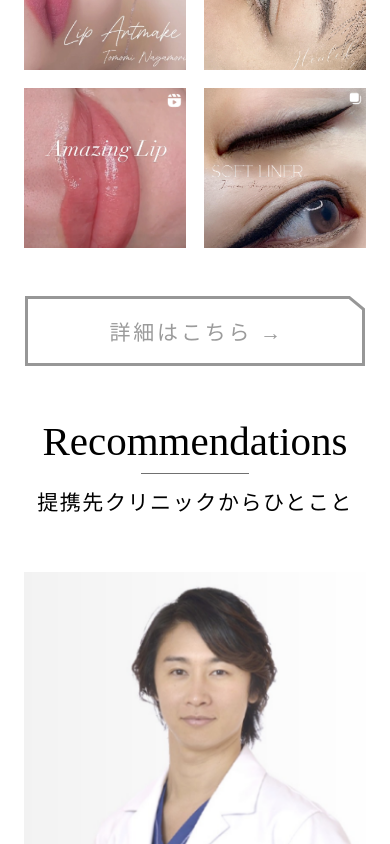
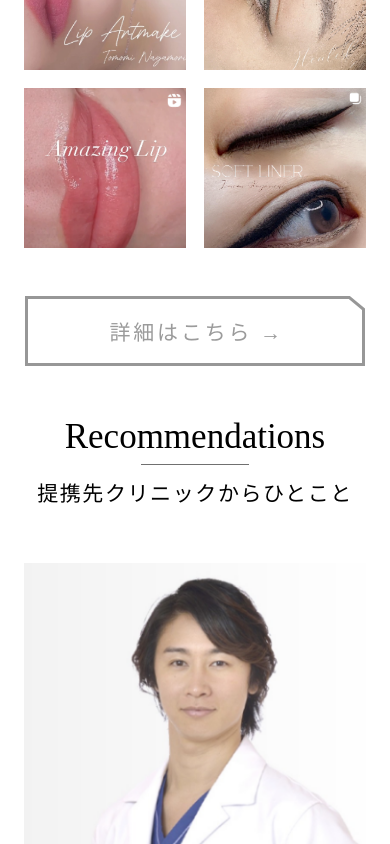
Before and after one commit to torikulse/Nagamori-v2, a React (Vite) app: page / in a window 390 px wide. Shown: the part 11156-12000 px from the top of the page. Built offline with nearby package versions, Linux system fonts and the light colour scheme; a web font is replaced by a local one.

Commit message:
fix recommendations overflow

```diff
--- a/src/components/Recommendation.jsx
+++ b/src/components/Recommendation.jsx
@@ -15,7 +15,7 @@ const Recommendation = () => {
 
       <div className="large-con relative mt-10 md:mt-16 lg:mt-20 xl:mt-25">
         <div className="flex flex-col items-center">
-          <h1 className="sikita text-center text-[41px] md:text-[50px] lg:text-[60px] xl:text-[70px]">
+          <h1 className="sikita text-center text-[35px] md:text-[50px] lg:text-[60px] xl:text-[70px]">
             Recommendations
           </h1>
           <div className="h-underline"></div>
```
